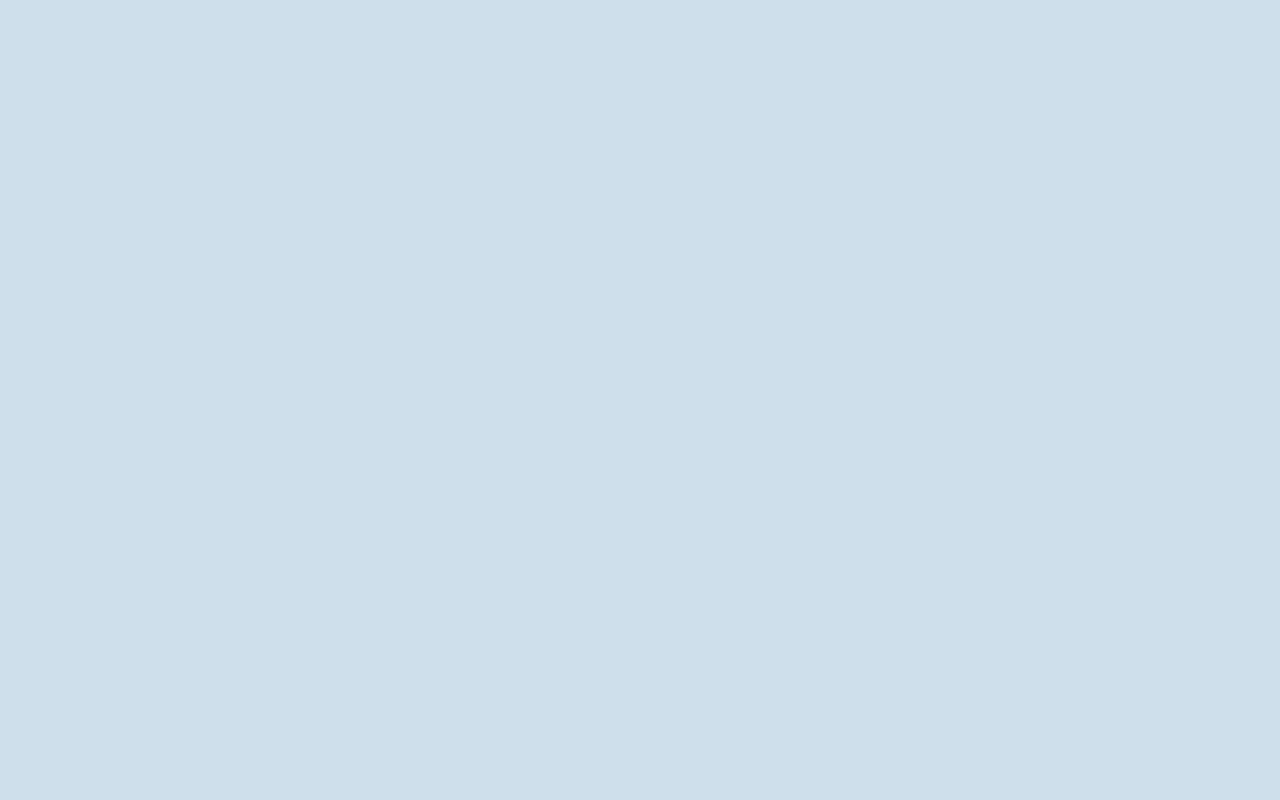
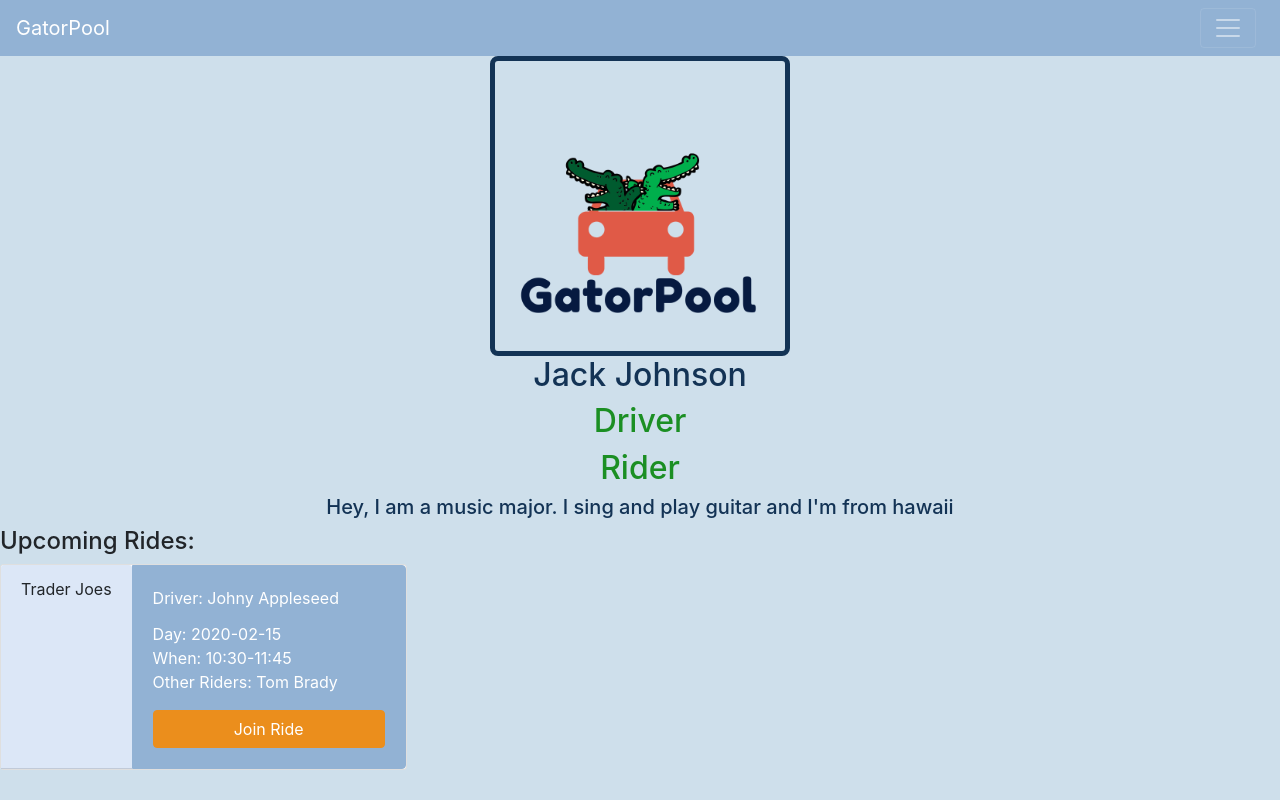
Before and after one commit to yeldeib/GatorPool, a React (Create React App) app in the folder gatorpool/: page /profile in a window 1280 px wide. Built offline with nearby package versions, Linux system fonts and the light colour scheme.

Commit message:
profile page

```diff
--- a/gatorpool/src/Routes.js
+++ b/gatorpool/src/Routes.js
@@ -4,6 +4,7 @@ import Login from "./components/Login";
 import RideList from "./components/RideList";
 import Landing from "./components/Landing";
 import Signup from "./components/Signup"
+import Profile from "./components/Profile";
 
 export default function Routes() {
     return (
@@ -21,6 +22,9 @@ export default function Routes() {
         <Route exact path="/signup">
           <Signup />
         </Route>
+        <Route exact path="/profile">
+          <Profile />
+        </Route>
       </Switch>
       </BrowserRouter>
     );
--- a/gatorpool/src/components/Nav/index.js
+++ b/gatorpool/src/components/Nav/index.js
@@ -12,7 +12,14 @@ function Navs(props) {
             <Collapse isOpen={!collapsed} navbar>
                 <Nav navbar>
                     <NavItem>
-                        <NavLink href="">Profile</NavLink>
+                        <NavLink href="" onClick ={() => {
+                                props.history.push("/profile");
+                            }}> Profile </NavLink>
+                    </NavItem>
+                    <NavItem>
+                        <NavLink href="" onClick ={() => {
+                                props.history.push("/Ridelist");
+                            }}> Home </NavLink>
                     </NavItem>
                     <NavItem>
                         <NavLink href="" onClick ={() => {
--- /dev/null
+++ b/gatorpool/src/components/Profile/Profile.css
@@ -0,0 +1,21 @@
+.proimg {
+    border:5px solid #133355;
+    border-radius: 8px;
+
+    height:300px;
+    width:300px;
+ }
+
+ .center {
+    text-align: center;
+    color: #133355;
+ }
+
+ .driver {
+    text-align: center;
+    color: #1b8f23;
+ }
+
+.upcomin {
+    color: #133355;
+}
--- /dev/null
+++ b/gatorpool/src/components/Profile/index.js
@@ -0,0 +1,68 @@
+import React from 'react';
+import Nav from '../Nav';
+import RideCard from '../RideCard';
+import {Row, Col, Container} from 'reactstrap';
+import GatorLogo from '../Landing/GatorLogo.png'
+import './Profile.css'
+
+class Profile extends React.Component{
+    constructor(props){
+        super(props);
+        this.state={
+            rides:[
+                {
+                    location: "Trader Joes",
+                    day_month: "2020-02-15",
+                    when: "10:30",
+                    drop: "11:45",
+                    driver: "Johny Appleseed",
+                    others: "Tom Brady"
+                }
+            ],
+            currentRide:{}
+        }
+    }
+
+    render(){
+        let customCards = this.state.rides.map(newCard => {
+            return (
+                <Col sm="4">
+                    <RideCard newCard={newCard} />
+                </Col>
+            )
+        })
+        return(
+            <div>
+                <Nav />
+                <Container>
+                    <Row className="justify-content-md-center">
+                        <Col md="auto">
+                            <img className="proimg" src={GatorLogo} />
+                        </Col>
+                    </Row>
+                    <Row>
+                        <Col className="justify-content-md-center">
+                            <h2 className="center">Jack Johnson</h2>
+                        </Col>
+                    </Row>
+                    <Row>
+                        <Col>
+                            <h2 className="driver">Driver</h2>
+                            <h2 className="driver">Rider</h2>
+                        </Col>
+                    </Row>
+                    <Row>
+                        <Col className="justify-content-md-center">
+                            <h5 className="center">Hey, I am a music major. I sing and play guitar and I'm from hawaii</h5>
+                        </Col>
+                    </Row>
+                </Container>
+                <h4>Upcoming Rides: </h4>
+                <Row>
+                    {customCards}
+                </Row>
+            </div>
+        )
+    }
+}
+export default Profile;
```
Also changed, not shown: 1 other file (tests, documents, lock files or other folders).
